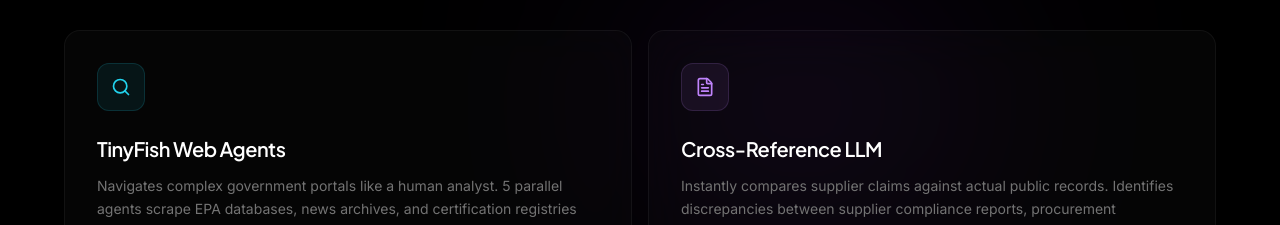
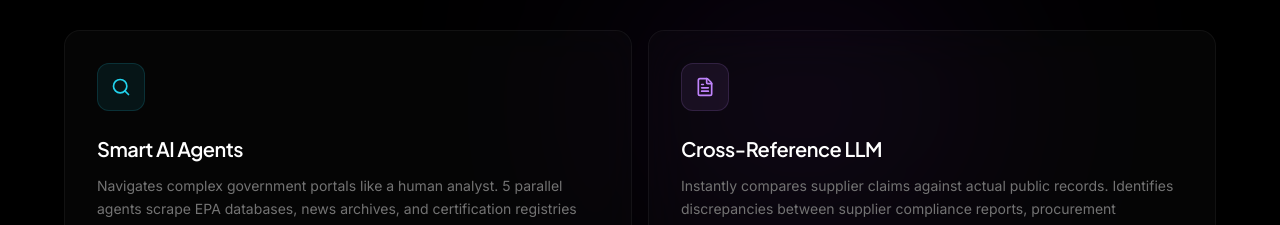
Before and after one commit to m-zest/Scope3Scout, a React (Vite) app: page / in a window 1280 px wide. Shown: the part 2600-2825 px from the top of the page. Built offline with nearby package versions, Linux system fonts and the light colour scheme; no server answers.

Commit message:
feat: rebrand UI from TinyFish to Smart AI Agents for pitch positioning

```diff
--- a/src/components/dashboard/CCTVGrid.tsx
+++ b/src/components/dashboard/CCTVGrid.tsx
@@ -333,8 +333,8 @@
     };
 
     if (liveMode && isLive) {
-      // === REAL MODE: All agents use TinyFish with 60s timeout ===
-      addTimelineEntry({ agent: 'System', message: 'LIVE MODE - all agents using real TinyFish API', type: 'info' });
+      // === REAL MODE: All agents use the live browser-automation API with 60s timeout ===
+      addTimelineEntry({ agent: 'System', message: 'LIVE MODE — Smart AI Agents running real-time browser automation', type: 'info' });
       const batchSize = 2; // TinyFish allows 2 concurrent
       for (let i = 0; i < tier1Tasks.length; i += batchSize) {
         const batch = tier1Tasks.slice(i, i + batchSize);
@@ -807,7 +807,7 @@
             <div className="flex items-center gap-2 px-3 py-2 rounded-lg bg-amber-500/[0.05] border border-amber-500/10 text-[11px] text-amber-400/80">
               <Key className="h-3 w-3 shrink-0" />
               <span>
-                Add API key in <strong>Settings</strong> for live scraping.{' '}
+                Add an API key in <strong>Settings</strong> to run Smart AI Agents on live data.{' '}
                 <a href="https://agent.tinyfish.ai/sign-up" target="_blank" rel="noopener noreferrer" className="text-amber-400 hover:underline inline-flex items-center gap-0.5">
                   Get key <ExternalLink className="h-2.5 w-2.5" />
                 </a>
--- a/src/pages/Home.tsx
+++ b/src/pages/Home.tsx
@@ -479,19 +479,19 @@
             viewport={{ once: true, margin: '-100px' }}
             variants={staggerFast}
           >
-            {/* Card 1: TinyFish */}
+            {/* Card 1: Smart AI Agents */}
             <motion.div variants={fadeUpSlow}>
               <GlassCard className="p-8 h-full group">
                 <div className="w-12 h-12 rounded-xl bg-cyan-400/[0.08] border border-cyan-400/[0.15] flex items-center justify-center mb-6 group-hover:bg-cyan-400/[0.12] transition-colors duration-500">
                   <Search className="h-5 w-5 text-cyan-400" />
                 </div>
-                <h3 className="font-heading text-xl font-semibold mb-3 tracking-tight">TinyFish Web Agents</h3>
+                <h3 className="font-heading text-xl font-semibold mb-3 tracking-tight">Smart AI Agents</h3>
                 <p className="text-neutral-500 text-sm leading-relaxed mb-6 font-light">
                   Navigates complex government portals like a human analyst. 5 parallel agents scrape EPA databases, news archives, and certification registries simultaneously.
                 </p>
                 <div className="bg-black/80 border border-white/[0.04] rounded-xl p-4 font-mono text-[11px]">
                   <div className="flex items-center gap-2 text-neutral-700 mb-3">
-                    <span className="text-cyan-400">$</span> tinyfish scan --supplier &quot;SteelCorp GmbH&quot;
+                    <span className="text-cyan-400">$</span> scope3scout audit --supplier &quot;SteelCorp GmbH&quot;
                   </div>
                   <div className="space-y-1.5 text-neutral-600">
                     <p><span className="text-cyan-400">agent[1]</span> Scanning website claims...</p>
@@ -817,7 +817,7 @@
                 </div>
 
                 <p className="text-sm text-neutral-400 leading-relaxed mb-5 font-light">
-                  India&apos;s Extended Producer Responsibility (EPR) laws now require 100% plastic waste recovery from every brand. CPCB portal has no API &mdash; perfect for TinyFish agents.
+                  India&apos;s Extended Producer Responsibility (EPR) laws now require 100% plastic waste recovery from every brand. CPCB portal has no API &mdash; perfect for Smart AI Agents.
                 </p>
 
                 <div className="space-y-2 mb-5">
@@ -911,11 +911,11 @@
             variants={fadeUp}
             className="text-center text-neutral-500 text-[15px] font-light leading-relaxed max-w-3xl mx-auto mb-10"
           >
-            Same platform. Same TinyFish agents. New geographies.{' '}
+            Same platform. Same Smart AI Agents. New geographies.{' '}
             <span className="text-neutral-300">Every regulation that requires verification of supplier claims is a market we can enter.</span>
           </motion.p>
 
-          {/* Why TinyFish Scales This */}
+          {/* Why Smart AI Agents Scale This */}
           <motion.div variants={scaleIn}>
             <div className="relative rounded-2xl border border-cyan-500/15 bg-gradient-to-br from-cyan-500/[0.04] via-white/[0.01] to-purple-500/[0.04] backdrop-blur-xl p-8 md:p-10 max-w-4xl mx-auto overflow-hidden">
               <div className="absolute top-0 left-0 right-0 h-[1px] bg-gradient-to-r from-transparent via-cyan-500/40 to-transparent" />
@@ -927,11 +927,11 @@
                 </div>
                 <div>
                   <h3 className="font-heading text-base font-semibold text-white tracking-tight mb-3">
-                    Why TinyFish Scales This
+                    Why Smart AI Agents Scale This
                   </h3>
                   <p className="text-sm text-neutral-400 leading-relaxed font-light">
                     Traditional compliance tools break at borders &mdash; every country has different portals, languages, and workflows.{' '}
-                    <span className="text-neutral-300">TinyFish agents adapt to any website in any language.</span>{' '}
+                    <span className="text-neutral-300">Smart AI Agents adapt to any website in any language.</span>{' '}
                     Adding a new regulation means deploying new agent configs, not rebuilding infrastructure.{' '}
                     <span className="text-cyan-400/80">EU CSRD today. India EPR tomorrow. SEC next quarter.</span>
                   </p>
--- a/src/pages/Settings.tsx
+++ b/src/pages/Settings.tsx
@@ -172,7 +172,7 @@
         description="Managed via environment variables"
       >
         <div className="grid gap-3">
-          <KeyStatus label="TinyFish Web Agent" hasKey={getTinyFishKey().length > 0} />
+          <KeyStatus label="Smart AI Agent (Browser Automation)" hasKey={getTinyFishKey().length > 0} />
           <KeyStatus label="Google Gemini AI" hasKey={getGeminiKey().length > 0} />
           <KeyStatus label="OpenAI" hasKey={getOpenAIKey().length > 0} />
         </div>
```
